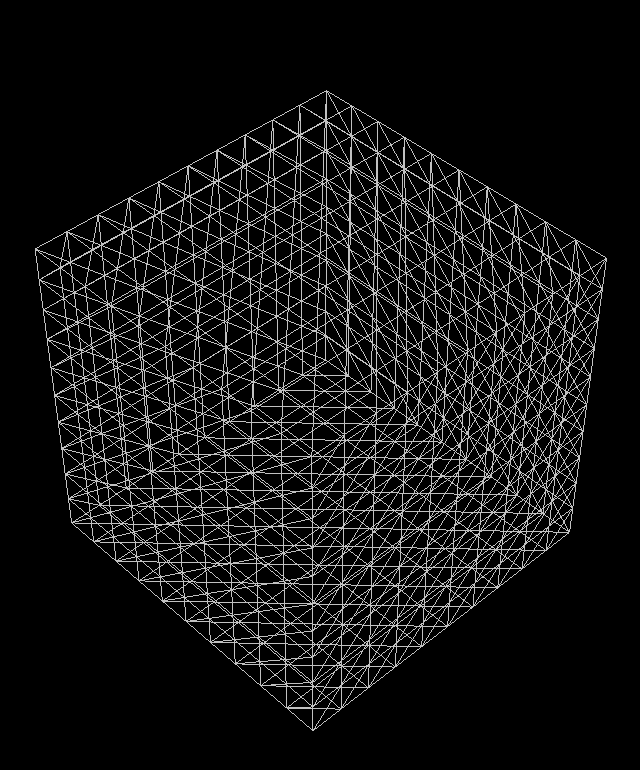
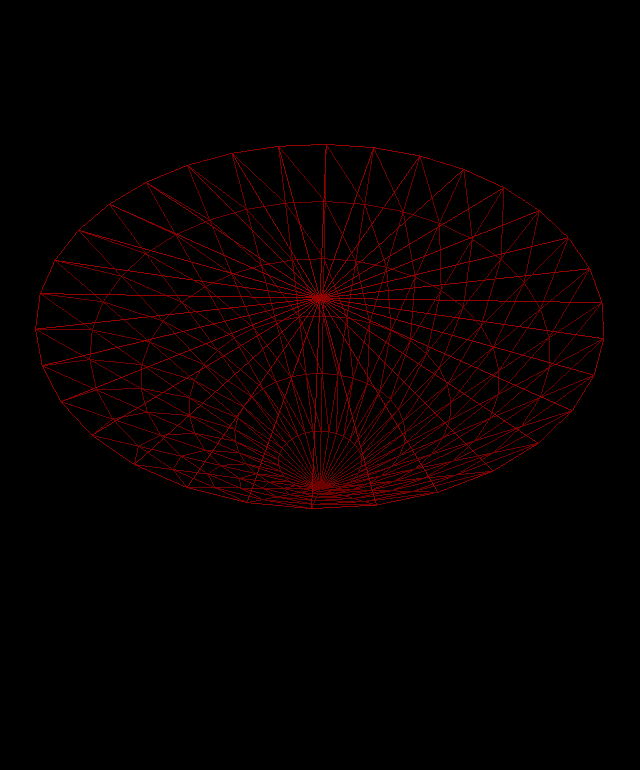
Before and after one commit to abdulmateentechbits/Three-js, a website built with Vite: page index.html in a window 1280 px wide. Shown: the whole page, without its empty margins (320-960 px from the left). Built offline with nearby package versions, Linux system fonts and the light colour scheme; animation ran at ten frames a second.

Commit message:
Cylinder 3D Geometry added

```diff
--- /dev/null
+++ b/cylinder.js
@@ -0,0 +1,35 @@
+import * as THREE from 'three';
+
+const scene = new THREE.Scene();
+
+const camera = new THREE.PerspectiveCamera(34,window.innerWidth/window.innerHeight,0.1,1000);
+
+camera.position.z= 5;
+
+const renderer = new THREE.WebGL1Renderer();
+renderer.setSize(window.innerWidth,window.innerHeight);
+document.body.appendChild(renderer.domElement);
+
+const geometry = new THREE.CylinderGeometry(1,0,1,32,6,false);
+const material = new THREE.MeshPhongMaterial({color:'red',wireframe:true});
+const cylinder = new THREE.Mesh(geometry,material);
+
+scene.add(cylinder);
+
+const ambientLight = new THREE.AmbientLight(0xffffff,0.5);
+scene.add(ambientLight);
+
+const directionalLigth = new THREE.DirectionalLight(0xffffff,0.5);
+directionalLigth.position.set(1,1,1);
+scene.add(directionalLigth);
+
+function animate(){
+    requestAnimationFrame(animate);
+
+    cylinder.rotation.x +=0.01;
+    cylinder.rotation.y +=0.01;
+
+    renderer.render(scene,camera)
+}
+
+animate();
--- a/index.html
+++ b/index.html
@@ -8,6 +8,6 @@
 		</style>
 	</head>
 	<body>
-		<script type="module" src="/main.js"></script>
+		<script type="module" src="/cylinder.js"></script>
 	</body>
 </html>
--- a/package.json
+++ b/package.json
@@ -1,4 +1,5 @@
 {
+  "type": "module",
   "dependencies": {
     "three": "^0.153.0"
   },
```
Also changed, not shown: capsule.js (added, +34 -0 lines), texture.jpeg (added).
